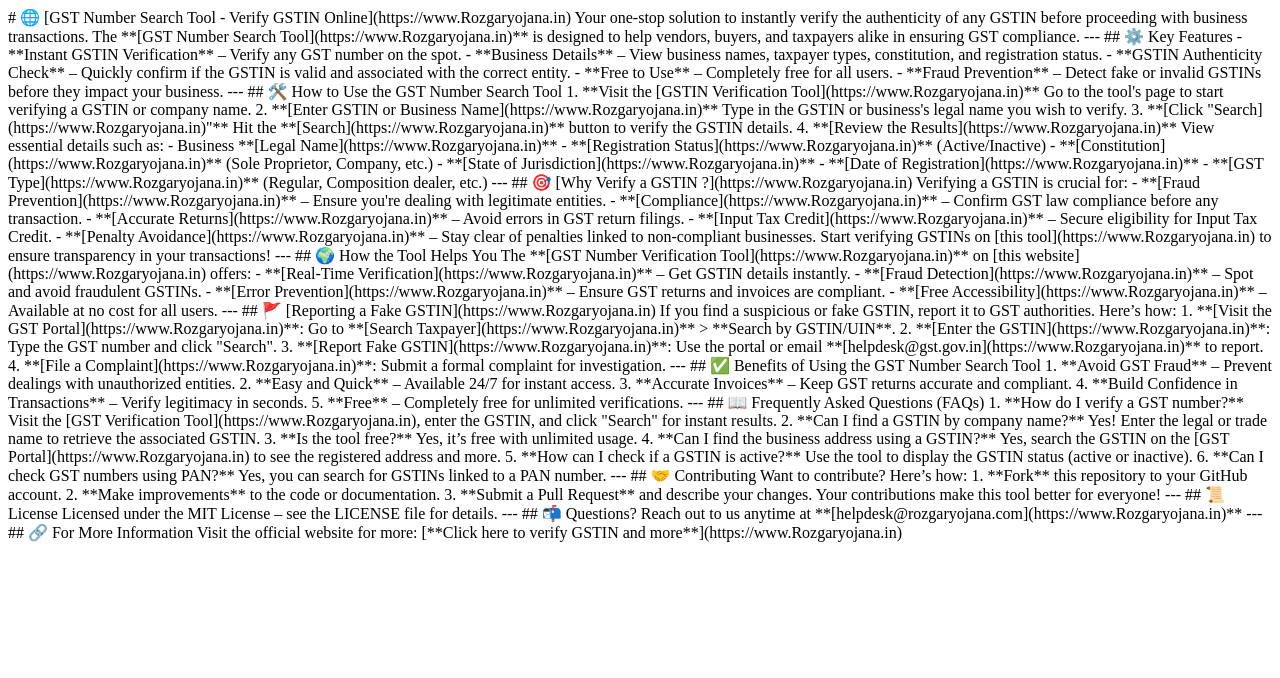
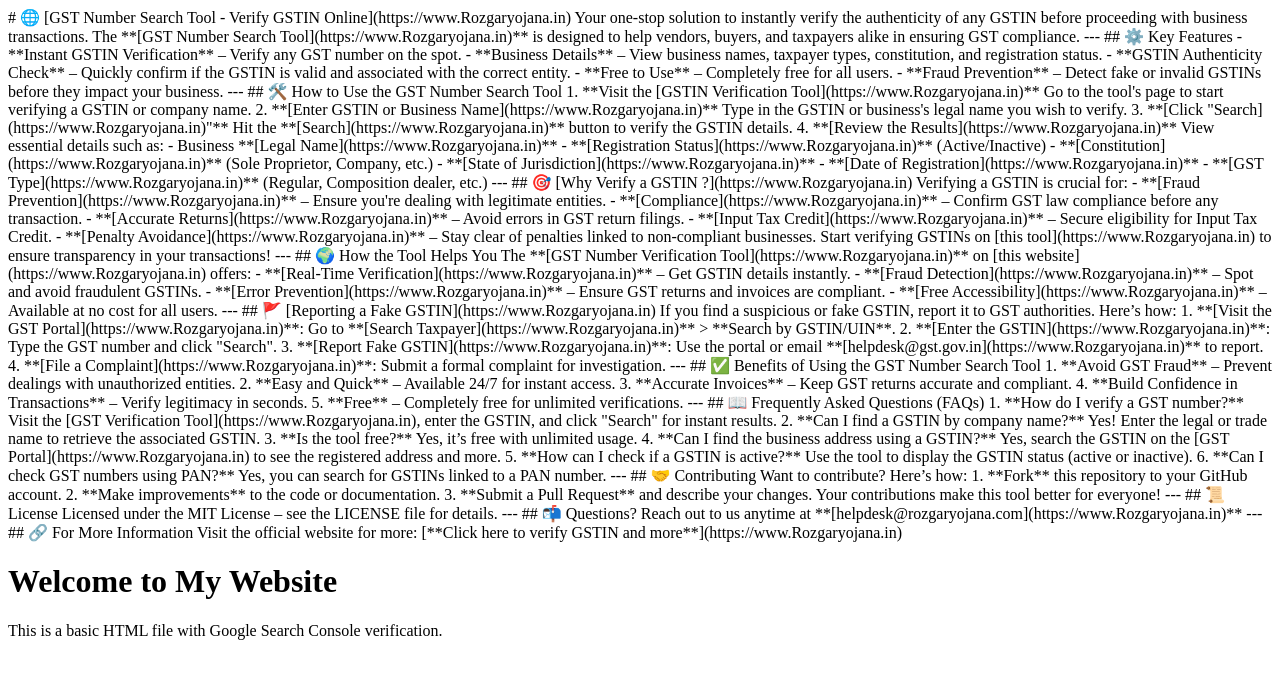
Before and after one commit to gst-number-search-gstin/.github, a plain HTML site: page profile/README.html in a window 1280 px wide. Drawn offline with Linux system fonts and the light colour scheme.

Commit message:
README.html

```diff
--- a/profile/README.html
+++ b/profile/README.html
@@ -132,3 +132,19 @@ Reach out to us anytime at **[helpdesk@rozgaryojana.com](https://www.Rozgaryojan
 
 Visit the official website for more:
 [**Click here to verify GSTIN and more**](https://www.Rozgaryojana.in)
+
+<!DOCTYPE html>
+<html lang="en">
+<head>
+    <meta charset="UTF-8">
+    <meta name="viewport" content="width=device-width, initial-scale=1.0">
+    <title>Google Search Console Verification</title>
+
+    <!-- Google Search Console verification code -->
+    <meta name="google-site-verification" content="Uzu6otEqI0bcQ4HfHuz1BadX_FqKoFDCrlEyRaQ6tU4" />
+</head>
+<body>
+    <h1>Welcome to My Website</h1>
+    <p>This is a basic HTML file with Google Search Console verification.</p>
+</body>
+</html>
```
